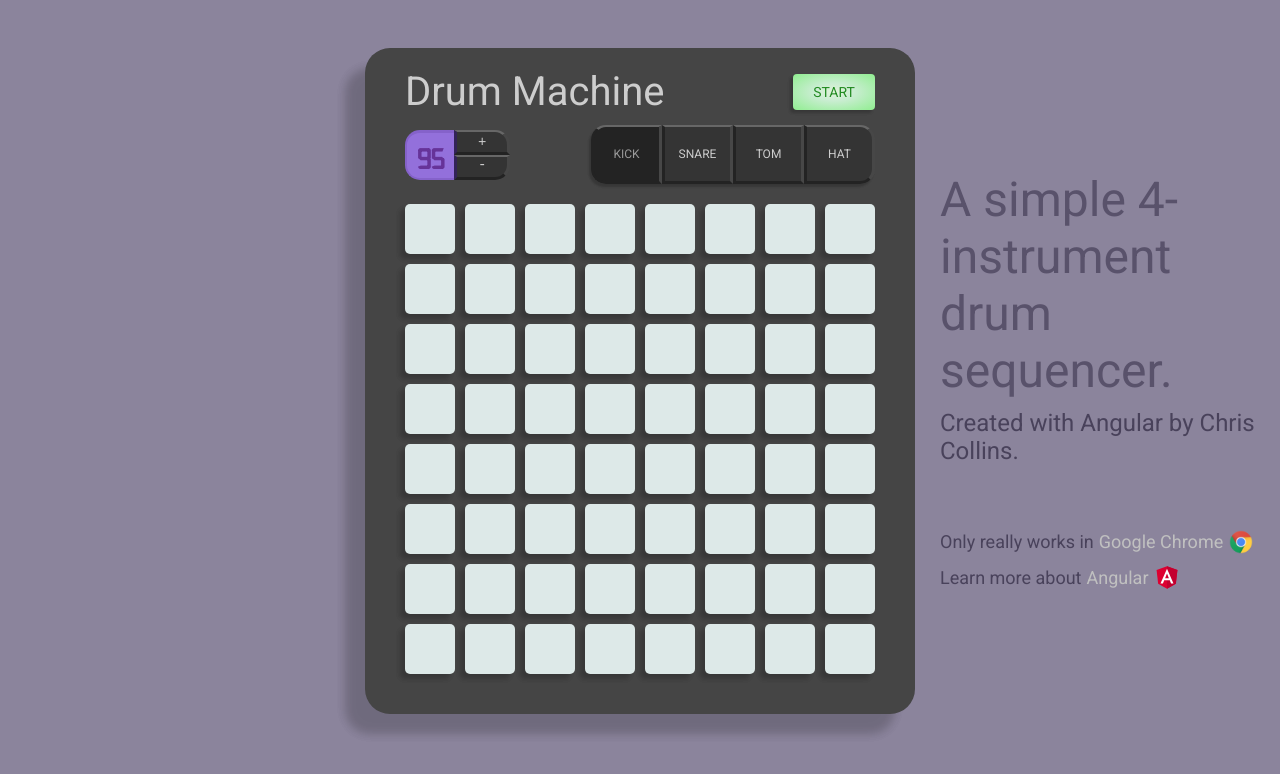
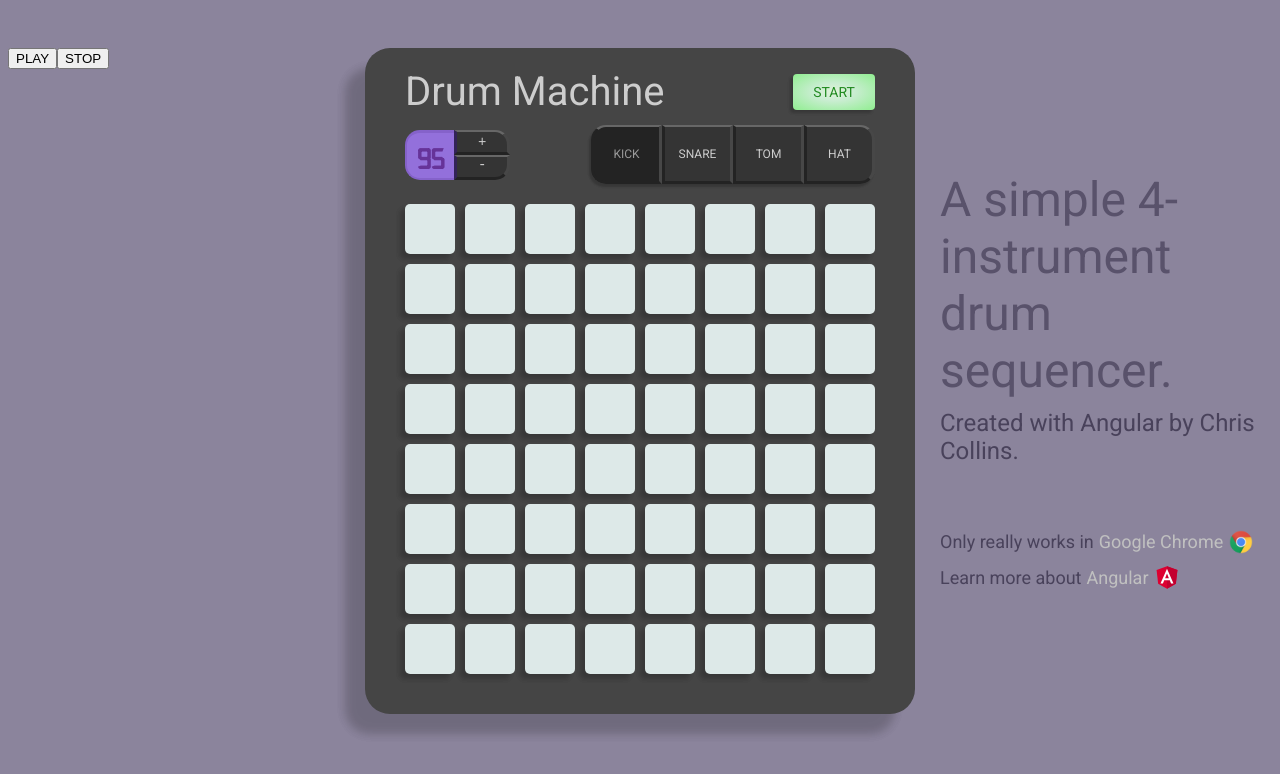
Before and after one commit to 32gits/angular-music, an Angular app: page / in a window 1280 px wide. Shown: the top 774 px of the page. Built offline with nearby package versions, Linux system fonts and the light colour scheme.

Commit message:
Created Synth Module, Implemented Web Audio Tone

```diff
--- a/src/app/app.component.html
+++ b/src/app/app.component.html
@@ -1,9 +1,14 @@
 <div class="flex-center main-content">
-    <div class="left-content"></div>
+    <div class="left-content">
+        <app-synth-module></app-synth-module>
+    </div>
     <app-drum-module></app-drum-module>
     <div class="right-content">
+
         <p id="info-large" class="info-text">A simple 4-instrument drum sequencer.</p>
         <p class="info-text dark">Created with Angular by Chris Collins.</p>
+
+        <!-- Chrome Link -->
         <div class="chrome">
             <span id="only-works" class="info-text smaller dark">Only really works in</span>
             <a class="info-text smaller link" href="{{ googleChromeURL }}">Google Chrome</a>
@@ -11,6 +16,7 @@
                 <img class="icon" id="chrome-icon" src="../assets/chrome-icon.png">
             </a>
         </div>
+        <!-- Angular Link -->
         <div class="angular">
             <span id="learn-more" class="info-text smaller dark">Learn more about</span>
             <a class="info-text smaller link" href="{{ angularURL }}">Angular</a>
--- a/src/app/app.module.ts
+++ b/src/app/app.module.ts
@@ -3,13 +3,15 @@ import { NgModule } from '@angular/core';
 import { AppComponent } from './app.component';
 import { DrumModuleComponent } from './drum-module/drum-module.component';
 import { DrumButtonComponent } from './drum-module/drum-button/drum-button.component';
+import { SynthModuleComponent } from './synth-module/synth-module.component';
 
 
 @NgModule({
   declarations: [
     AppComponent,
     DrumModuleComponent,
-    DrumButtonComponent
+    DrumButtonComponent,
+    SynthModuleComponent
   ],
   imports: [
     BrowserModule
--- a/src/app/drum-module/drum-module.component.ts
+++ b/src/app/drum-module/drum-module.component.ts
@@ -14,6 +14,7 @@ export class DrumModuleComponent implements OnInit {
     buttons2: boolean[];
     buttons3: boolean[];
     buttons4: boolean[];
+
 
     playing: boolean;
 
--- /dev/null
+++ b/src/app/synth-module/synth-module.component.html
@@ -0,0 +1,4 @@
+
+
+<button (click)="playSound()">PLAY</button>
+<button (click)="stopSound()">STOP</button>
--- /dev/null
+++ b/src/app/synth-module/synth-module.component.ts
@@ -0,0 +1,32 @@
+import { Component, OnInit } from '@angular/core';
+
+
+@Component({
+    selector: 'app-synth-module',
+    templateUrl: './synth-module.component.html',
+    styleUrls: ['./synth-module.component.css']
+})
+export class SynthModuleComponent implements OnInit {
+
+    ctx: AudioContext;
+    osc: OscillatorNode;
+
+    constructor() {
+    }
+
+    ngOnInit() {
+        this.ctx = new AudioContext();
+        this.osc = this.ctx.createOscillator();
+        this.osc.type = 'sine';
+        this.osc.start();
+        this.osc.disconnect();
+    }
+
+    playSound() {
+        this.osc.connect(this.ctx.destination);
+    }
+    stopSound() {
+        this.osc.disconnect(this.ctx.destination);
+    }
+
+}
```
Also changed, not shown: src/app/synth-module/synth-module.component.css (added), 1 other file (tests, documents, lock files or other folders).
